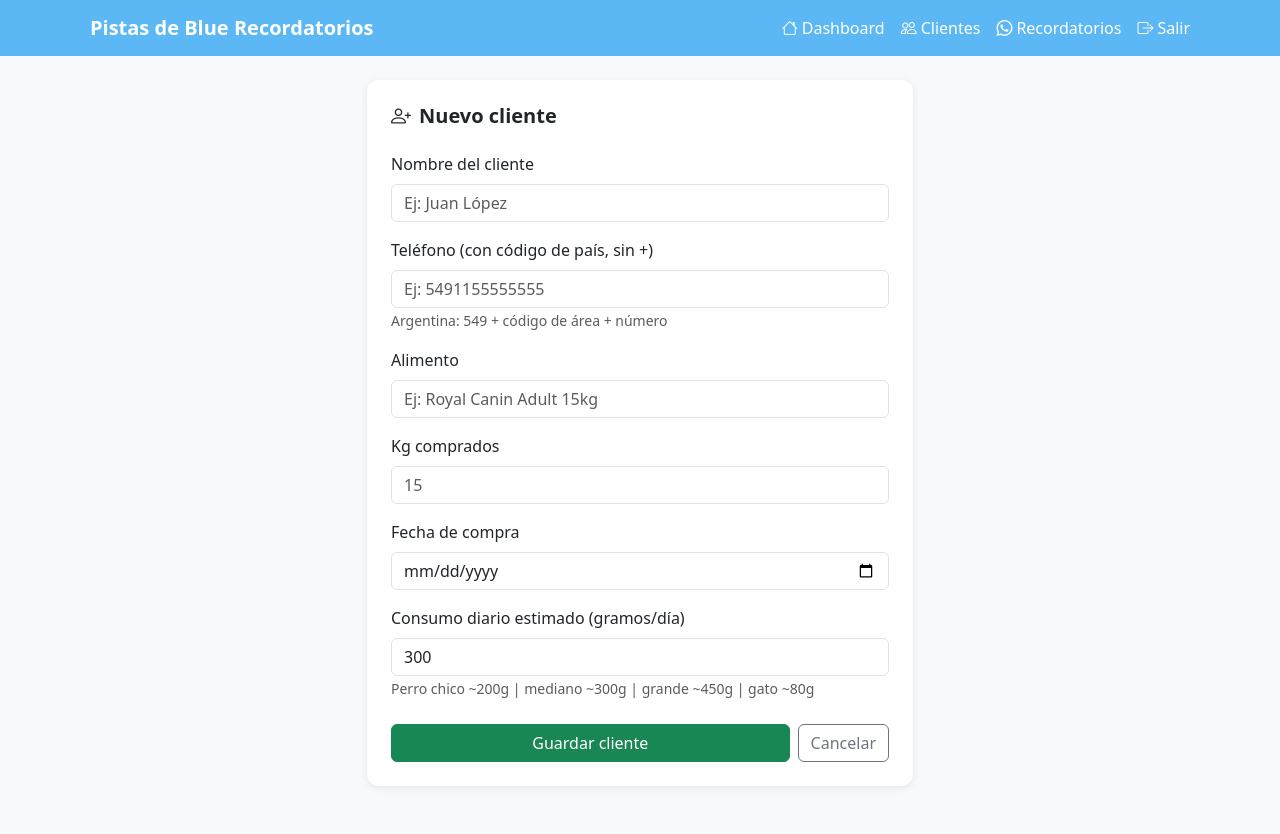
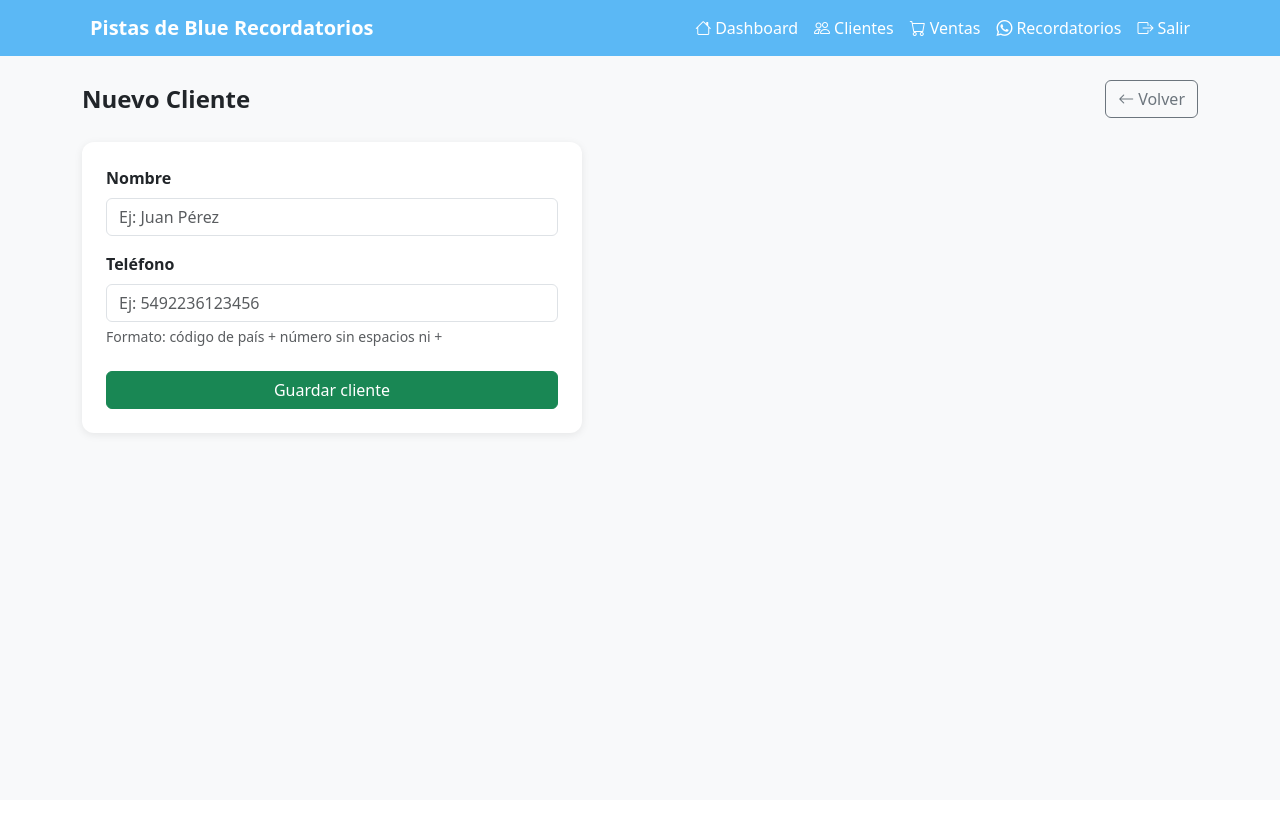
Before and after one commit to valen2708/Sistema-de-recordatorios, a Flask app: page /clientes/nuevo in a window 1280 px wide. After the commit the page ends 437 px from the top, so only its background shows below. Run offline with Flask 3, Linux system fonts and the light colour scheme; the visitor is signed in with stand-in values (Sample User, id 1).

Commit message:
Refactor: separar clientes y ventas - nueva sección Ventas
- Nueva tabla ventas separada de clientes
- Clientes ahora solo tienen nombre y teléfono
- Ventas tienen alimento, kg, fecha compra, gramos/día, vencimiento
- Nueva página /ventas con búsqueda de cliente por nombre/teléfono
- Carga de Excel crea clientes automáticamente si no existen
- Scheduler y recordatorios actualizados para usar tabla ventas

Co-Authored-By: Claude Sonnet 4.6 <noreply@anthropic.com>
Claude-Session: https://claude.ai/code/session_01BWVh64tzBWf93fjV37Sakp

```diff
--- a/app.py
+++ b/app.py
@@ -1,5 +1,5 @@
 import os
-from flask import Flask, render_template, request, redirect, url_for, flash, session
+from flask import Flask, render_template, request, redirect, url_for, flash, session, jsonify
 from functools import wraps
 from database import init_db, get_conn, calcular_fecha_vencimiento
 from scheduler import iniciar_scheduler
@@ -46,10 +46,13 @@ def dashboard():
     hoy = datetime.today().strftime("%Y-%m-%d")
     proximos_7 = (datetime.today() + timedelta(days=7)).strftime("%Y-%m-%d")
 
-    por_vencer = conn.execute(
-        "SELECT * FROM clientes WHERE fecha_vencimiento BETWEEN ? AND ? AND activo = 1 ORDER BY fecha_vencimiento",
-        (hoy, proximos_7)
-    ).fetchall()
+    por_vencer = conn.execute("""
+        SELECT v.*, c.nombre, c.telefono
+        FROM ventas v
+        JOIN clientes c ON v.cliente_id = c.id
+        WHERE v.fecha_vencimiento BETWEEN ? AND ? AND v.activo = 1 AND c.activo = 1
+        ORDER BY v.fecha_vencimiento
+    """, (hoy, proximos_7)).fetchall()
 
     total_clientes = conn.execute("SELECT COUNT(*) FROM clientes WHERE activo = 1").fetchone()[0]
     total_recordatorios = conn.execute("SELECT COUNT(*) FROM recordatorios").fetchone()[0]
@@ -66,6 +69,8 @@ def dashboard():
                            wa_status=wa_status)
 
 
+# ── CLIENTES ──────────────────────────────────────────────────────────────────
+
 @app.route("/clientes")
 @login_required
 def clientes():
@@ -79,9 +84,68 @@ def clientes():
 @login_required
 def nuevo_cliente():
     if request.method == "POST":
-        nombre = request.form["nombre"]
-        telefono = request.form["telefono"]
-        alimento = request.form["alimento"]
+        nombre = request.form["nombre"].strip()
+        telefono = request.form["telefono"].strip()
+        conn = get_conn()
+        conn.execute(
+            "INSERT INTO clientes (nombre, telefono) VALUES (?,?)",
+            (nombre, telefono)
+        )
+        conn.commit()
+        conn.close()
+        flash(f"Cliente {nombre} agregado.", "success")
+        return redirect(url_for("clientes"))
+    return render_template("nuevo_cliente.html")
+
+
+@app.route("/clientes/<int:cid>/eliminar", methods=["POST"])
+@login_required
+def eliminar_cliente(cid):
+    conn = get_conn()
+    conn.execute("UPDATE clientes SET activo = 0 WHERE id = ?", (cid,))
+    conn.execute("UPDATE ventas SET activo = 0 WHERE cliente_id = ?", (cid,))
+    conn.commit()
+    conn.close()
+    flash("Cliente eliminado.", "warning")
+    return redirect(url_for("clientes"))
+
+
+@app.route("/api/buscar-clientes")
+@login_required
+def buscar_clientes():
+    q = request.args.get("q", "").strip()
+    conn = get_conn()
+    resultados = conn.execute(
+        "SELECT id, nombre, telefono FROM clientes WHERE activo = 1 AND (nombre LIKE ? OR telefono LIKE ?) LIMIT 10",
+        (f"%{q}%", f"%{q}%")
+    ).fetchall()
+    conn.close()
+    return jsonify([dict(r) for r in resultados])
+
+
+# ── VENTAS ────────────────────────────────────────────────────────────────────
+
+@app.route("/ventas")
+@login_required
+def ventas():
+    conn = get_conn()
+    lista = conn.execute("""
+        SELECT v.*, c.nombre, c.telefono
+        FROM ventas v
+        JOIN clientes c ON v.cliente_id = c.id
+        WHERE v.activo = 1 AND c.activo = 1
+        ORDER BY v.fecha_compra DESC
+    """).fetchall()
+    conn.close()
+    return render_template("ventas.html", ventas=lista)
+
+
+@app.route("/ventas/nueva", methods=["GET", "POST"])
+@login_required
+def nueva_venta():
+    if request.method == "POST":
+        cliente_id = request.form["cliente_id"]
+        alimento = request.form["alimento"].strip()
         kg = float(request.form["kg_comprados"])
         fecha = request.form["fecha_compra"]
         gramos = float(request.form["gramos_por_dia"])
@@ -89,24 +153,31 @@ def nuevo_cliente():
         fecha_venc = calcular_fecha_vencimiento(fecha, kg, gramos)
 
         conn = get_conn()
+        # Verificar que el cliente existe
+        cliente = conn.execute("SELECT * FROM clientes WHERE id = ? AND activo = 1", (cliente_id,)).fetchone()
+        if not cliente:
+            flash("Cliente no encontrado.", "danger")
+            conn.close()
+            return redirect(url_for("nueva_venta"))
+
         conn.execute(
-            "INSERT INTO clientes (nombre, telefono, alimento, kg_comprados, fecha_compra, gramos_por_dia, fecha_vencimiento) VALUES (?,?,?,?,?,?,?)",
-            (nombre, telefono, alimento, kg, fecha, gramos, fecha_venc)
+            "INSERT INTO ventas (cliente_id, alimento, kg_comprados, fecha_compra, gramos_por_dia, fecha_vencimiento) VALUES (?,?,?,?,?,?)",
+            (cliente_id, alimento, kg, fecha, gramos, fecha_venc)
         )
         conn.commit()
         conn.close()
-        flash(f"Cliente {nombre} agregado. El alimento se termina el {fecha_venc}.", "success")
-        return redirect(url_for("clientes"))
+        flash(f"Venta registrada para {cliente['nombre']}. El alimento se termina el {fecha_venc}.", "success")
+        return redirect(url_for("ventas"))
 
-    return render_template("nuevo_cliente.html")
+    return render_template("nueva_venta.html")
 
 
-@app.route("/clientes/cargar-excel", methods=["GET", "POST"])
+@app.route("/ventas/cargar-excel", methods=["GET", "POST"])
 @login_required
 def cargar_excel():
     if request.method == "POST":
         archivo = request.files.get("archivo")
-        gramos = float(request.form.get("gramos_por_dia", 300))
+        gramos_default = float(request.form.get("gramos_por_dia", 300))
 
         if not archivo or not archivo.filename.endswith((".xlsx", ".xls")):
             flash("Seleccioná un archivo Excel válido (.xlsx o .xls)", "danger")
@@ -119,21 +190,37 @@ def cargar_excel():
             conn = get_conn()
             agregados = 0
             for _, row in df.iterrows():
+                nombre = str(row["nombre"]).strip()
+                telefono = str(row["telefono"]).strip()
+                alimento = str(row["alimento"]).strip()
                 fecha_str = pd.to_datetime(row["fecha_compra"]).strftime("%Y-%m-%d")
                 kg = float(row["kg_comprados"])
-                gramos_cliente = float(row["gramos_por_dia"]) if "gramos_por_dia" in row and pd.notna(row["gramos_por_dia"]) else gramos
-                fecha_venc = calcular_fecha_vencimiento(fecha_str, kg, gramos_cliente)
+                gramos = float(row["gramos_por_dia"]) if "gramos_por_dia" in row and pd.notna(row.get("gramos_por_dia")) else gramos_default
+                fecha_venc = calcular_fecha_vencimiento(fecha_str, kg, gramos)
+
+                # Buscar o crear cliente por teléfono
+                cliente = conn.execute(
+                    "SELECT id FROM clientes WHERE telefono = ? AND activo = 1", (telefono,)
+                ).fetchone()
+                if cliente:
+                    cliente_id = cliente["id"]
+                else:
+                    conn.execute("INSERT INTO clientes (nombre, telefono) VALUES (?,?)", (nombre, telefono))
+                    conn.commit()
+                    cliente_id = conn.execute(
+                        "SELECT id FROM clientes WHERE telefono = ? ORDER BY id DESC LIMIT 1", (telefono,)
+                    ).fetchone()["id"]
 
                 conn.execute(
-                    "INSERT INTO clientes (nombre, telefono, alimento, kg_comprados, fecha_compra, gramos_por_dia, fecha_vencimiento) VALUES (?,?,?,?,?,?,?)",
-                    (str(row["nombre"]), str(row["telefono"]), str(row["alimento"]), kg, fecha_str, gramos_cliente, fecha_venc)
+                    "INSERT INTO ventas (cliente_id, alimento, kg_comprados, fecha_compra, gramos_por_dia, fecha_vencimiento) VALUES (?,?,?,?,?,?)",
+                    (cliente_id, alimento, kg, fecha_str, gramos, fecha_venc)
                 )
                 agregados += 1
 
             conn.commit()
             conn.close()
-            flash(f"Se cargaron {agregados} clientes correctamente.", "success")
-            return redirect(url_for("clientes"))
+            flash(f"Se cargaron {agregados} ventas correctamente.", "success")
+            return redirect(url_for("ventas"))
 
         except Exception as e:
             flash(f"Error al leer el archivo: {str(e)}", "danger")
@@ -142,86 +229,57 @@ def cargar_excel():
     return render_template("cargar_excel.html")
 
 
+@app.route("/ventas/<int:vid>/eliminar", methods=["POST"])
+@login_required
+def eliminar_venta(vid):
+    conn = get_conn()
+    conn.execute("UPDATE ventas SET activo = 0 WHERE id = ?", (vid,))
+    conn.commit()
+    conn.close()
+    flash("Venta eliminada.", "warning")
+    return redirect(url_for("ventas"))
+
+
+@app.route("/ventas/<int:vid>/enviar-recordatorio", methods=["POST"])
+@login_required
+def enviar_recordatorio_manual(vid):
+    conn = get_conn()
+    v = conn.execute("""
+        SELECT v.*, c.nombre, c.telefono
+        FROM ventas v JOIN clientes c ON v.cliente_id = c.id
+        WHERE v.id = ?
+    """, (vid,)).fetchone()
+    if v:
+        from whatsapp import enviar_recordatorio
+        sid = enviar_recordatorio(v["nombre"], v["telefono"], v["alimento"], v["id"])
+        conn.execute(
+            "INSERT INTO recordatorios (venta_id, cliente_id, fecha_envio) VALUES (?, ?, ?)",
+            (v["id"], v["cliente_id"], datetime.today().strftime("%Y-%m-%d"))
+        )
+        conn.commit()
+        flash(f"Recordatorio enviado a {v['nombre']}. ID: {sid}", "success")
+    conn.close()
+    return redirect(url_for("ventas"))
+
+
+# ── RECORDATORIOS ─────────────────────────────────────────────────────────────
+
 @app.route("/recordatorios")
 @login_required
 def recordatorios():
     conn = get_conn()
     lista = conn.execute("""
-        SELECT r.*, c.nombre, c.alimento, c.telefono
+        SELECT r.*, c.nombre, c.telefono, v.alimento
         FROM recordatorios r
         JOIN clientes c ON r.cliente_id = c.id
+        JOIN ventas v ON r.venta_id = v.id
         ORDER BY r.fecha_envio DESC
     """).fetchall()
     conn.close()
     return render_template("recordatorios.html", recordatorios=lista)
 
 
-@app.route("/webhook/respuesta", methods=["POST"])
-def webhook_respuesta():
-    """Twilio llama a este endpoint cuando el cliente responde el WhatsApp."""
-    from_number = request.form.get("From", "").replace("whatsapp:+", "")
-    body = request.form.get("Body", "").strip().upper()
-
-    conn = get_conn()
-    cliente = conn.execute(
-        "SELECT * FROM clientes WHERE telefono LIKE ? AND activo = 1",
-        (f"%{from_number}%",)
-    ).fetchone()
-
-    if cliente and body in ("SI", "SÍ", "NO"):
-        recordatorio = conn.execute(
-            "SELECT * FROM recordatorios WHERE cliente_id = ? AND respuesta IS NULL ORDER BY fecha_envio DESC LIMIT 1",
-            (cliente["id"],)
-        ).fetchone()
-
-        if recordatorio:
-            conn.execute(
-                "UPDATE recordatorios SET respuesta = ?, fecha_respuesta = ? WHERE id = ?",
-                (body, datetime.today().strftime("%Y-%m-%d"), recordatorio["id"])
-            )
-
-            if body in ("SI", "SÍ"):
-                nueva_fecha = datetime.today().strftime("%Y-%m-%d")
-                nueva_venc = calcular_fecha_vencimiento(nueva_fecha, cliente["kg_comprados"], cliente["gramos_por_dia"])
-                conn.execute(
-                    "UPDATE clientes SET fecha_compra = ?, fecha_vencimiento = ? WHERE id = ?",
-                    (nueva_fecha, nueva_venc, cliente["id"])
-                )
-
-            conn.commit()
-
-    conn.close()
-    return '<?xml version="1.0" encoding="UTF-8"?><Response></Response>', 200, {"Content-Type": "text/xml"}
-
-
-@app.route("/clientes/<int:cid>/enviar-recordatorio", methods=["POST"])
-@login_required
-def enviar_recordatorio_manual(cid):
-    conn = get_conn()
-    c = conn.execute("SELECT * FROM clientes WHERE id = ?", (cid,)).fetchone()
-    if c:
-        from whatsapp import enviar_recordatorio
-        sid = enviar_recordatorio(c["nombre"], c["telefono"], c["alimento"], c["id"])
-        conn.execute(
-            "INSERT INTO recordatorios (cliente_id, fecha_envio) VALUES (?, ?)",
-            (c["id"], datetime.today().strftime("%Y-%m-%d"))
-        )
-        conn.commit()
-        flash(f"Recordatorio enviado a {c['nombre']}. ID: {sid}", "success")
-    conn.close()
-    return redirect(url_for("clientes"))
-
-
-@app.route("/clientes/<int:cid>/eliminar", methods=["POST"])
-@login_required
-def eliminar_cliente(cid):
-    conn = get_conn()
-    conn.execute("UPDATE clientes SET activo = 0 WHERE id = ?", (cid,))
-    conn.commit()
-    conn.close()
-    flash("Cliente eliminado.", "warning")
-    return redirect(url_for("clientes"))
-
+# ── API ───────────────────────────────────────────────────────────────────────
 
 @app.route("/api/check-reminders", methods=["POST"])
 def check_reminders():
--- a/templates/base.html
+++ b/templates/base.html
@@ -23,6 +23,7 @@
         <div class="navbar-nav ms-auto">
             <a class="nav-link" href="/"><i class="bi bi-house me-1"></i>Dashboard</a>
             <a class="nav-link" href="/clientes"><i class="bi bi-people me-1"></i>Clientes</a>
+            <a class="nav-link" href="/ventas"><i class="bi bi-cart me-1"></i>Ventas</a>
             <a class="nav-link" href="/recordatorios"><i class="bi bi-whatsapp me-1"></i>Recordatorios</a>
             <a class="nav-link" href="/logout"><i class="bi bi-box-arrow-right me-1"></i>Salir</a>
         </div>
--- a/templates/dashboard.html
+++ b/templates/dashboard.html
@@ -74,7 +74,7 @@
                         <span class="badge bg-warning text-dark">{{ c.fecha_vencimiento }}</span>
                     </td>
                     <td>
-                        <form method="POST" action="/clientes/{{ c.id }}/enviar-recordatorio">
+                        <form method="POST" action="/ventas/{{ c.id }}/enviar-recordatorio">
                             <button
                                 class="btn btn-sm btn-success"
                                 title="Enviar recordatorio por WhatsApp"
--- a/templates/nuevo_cliente.html
+++ b/templates/nuevo_cliente.html
@@ -1,42 +1,22 @@
 {% extends "base.html" %}
 {% block content %}
-<div class="row justify-content-center">
-    <div class="col-md-6">
-        <div class="card p-4">
-            <h5 class="fw-bold mb-4"><i class="bi bi-person-plus me-2"></i>Nuevo cliente</h5>
-            <form method="POST">
-                <div class="mb-3">
-                    <label class="form-label">Nombre del cliente</label>
-                    <input type="text" name="nombre" class="form-control" placeholder="Ej: Juan López" required>
-                </div>
-                <div class="mb-3">
-                    <label class="form-label">Teléfono (con código de país, sin +)</label>
-                    <input type="text" name="telefono" class="form-control" placeholder="Ej: 5491155555555" required>
-                    <small class="text-muted">Argentina: 549 + código de área + número</small>
-                </div>
-                <div class="mb-3">
-                    <label class="form-label">Alimento</label>
-                    <input type="text" name="alimento" class="form-control" placeholder="Ej: Royal Canin Adult 15kg" required>
-                </div>
-                <div class="mb-3">
-                    <label class="form-label">Kg comprados</label>
-                    <input type="number" name="kg_comprados" class="form-control" step="0.5" min="1" placeholder="15" required>
-                </div>
-                <div class="mb-3">
-                    <label class="form-label">Fecha de compra</label>
-                    <input type="date" name="fecha_compra" class="form-control" required>
-                </div>
-                <div class="mb-4">
-                    <label class="form-label">Consumo diario estimado (gramos/día)</label>
-                    <input type="number" name="gramos_por_dia" class="form-control" value="300" min="50" required>
-                    <small class="text-muted">Perro chico ~200g | mediano ~300g | grande ~450g | gato ~80g</small>
-                </div>
-                <div class="d-flex gap-2">
-                    <button type="submit" class="btn btn-success flex-fill">Guardar cliente</button>
-                    <a href="/clientes" class="btn btn-outline-secondary">Cancelar</a>
-                </div>
-            </form>
+<div class="d-flex justify-content-between align-items-center mb-4">
+    <h4 class="fw-bold mb-0">Nuevo Cliente</h4>
+    <a href="/clientes" class="btn btn-outline-secondary"><i class="bi bi-arrow-left me-1"></i>Volver</a>
+</div>
+
+<div class="card p-4" style="max-width: 500px;">
+    <form method="POST">
+        <div class="mb-3">
+            <label class="form-label fw-semibold">Nombre</label>
+            <input type="text" name="nombre" class="form-control" placeholder="Ej: Juan Pérez" required>
         </div>
-    </div>
+        <div class="mb-4">
+            <label class="form-label fw-semibold">Teléfono</label>
+            <input type="text" name="telefono" class="form-control" placeholder="Ej: 5492236123456" required>
+            <div class="form-text">Formato: código de país + número sin espacios ni +</div>
+        </div>
+        <button type="submit" class="btn btn-success w-100">Guardar cliente</button>
+    </form>
 </div>
 {% endblock %}
```
Also changed, not shown: database.py (+7 -0 lines), scheduler.py (+13 -11 lines), templates/clientes.html (+7 -18 lines), templates/nueva_venta.html (added, +102 -0 lines), templates/ventas.html (added, +51 -0 lines).
